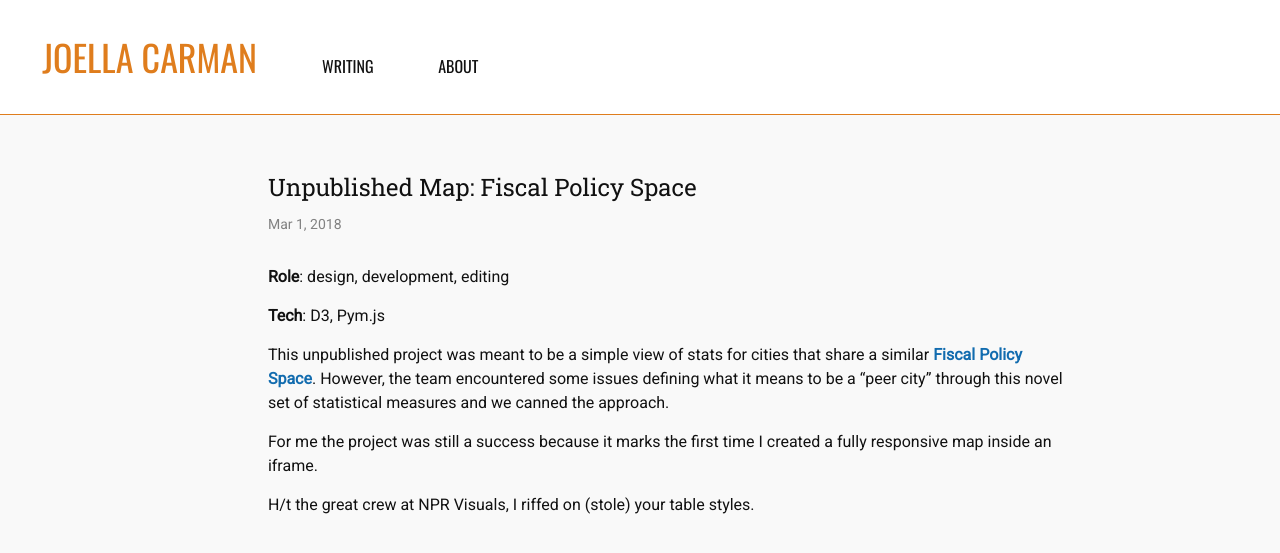
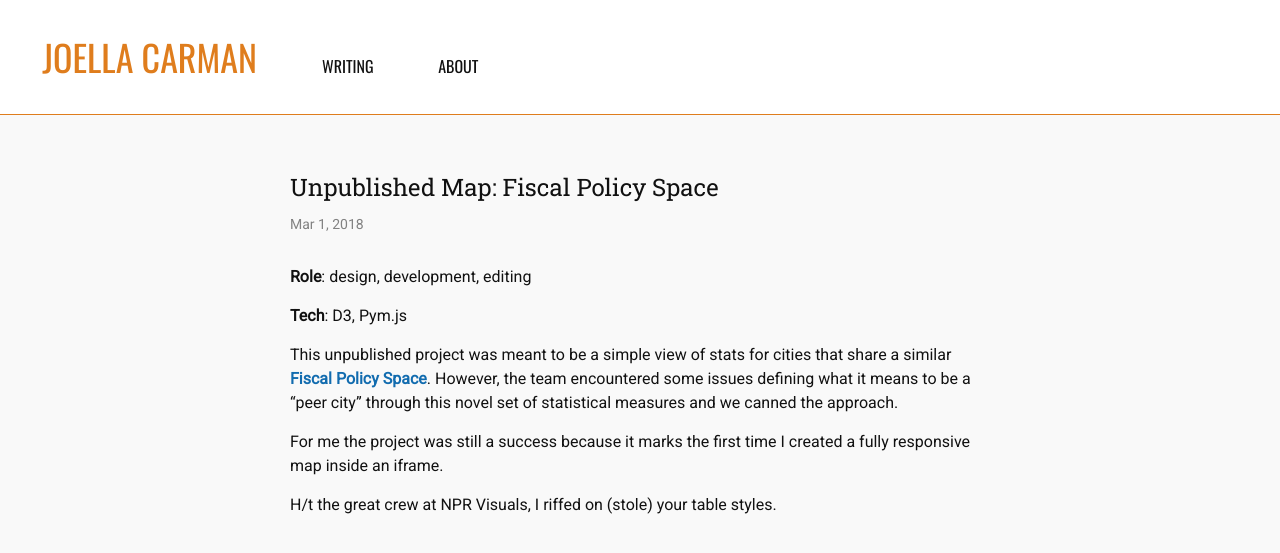
Before and after one commit to joellacarman/joellacarman.github.io, a Jekyll site: the page built from _posts/2018-03-01-responsive-map.md, in a window 1280 px wide. Shown: the top 553 px of the page. Built offline with Jekyll 4.4.1, drawn with Linux system fonts in a browser that asks for light colours.

Commit message:
gave posts a max width

```diff
--- a/_posts/2018-03-01-responsive-map.md
+++ b/_posts/2018-03-01-responsive-map.md
@@ -16,7 +16,7 @@ For me the project was still a success because it marks the first time I created
 H/t the great crew at NPR Visuals, I riffed on (stole) your table styles.
 
 {% raw %}
-  <div class="wrapper">
+  <div>
     <div id="iframe-here"></div>
   </div>
   <script src="https://pym.nprapps.org/pym.v1.js" type="text/javascript"></script>
--- a/_sass/_layout.scss
+++ b/_sass/_layout.scss
@@ -170,8 +170,8 @@ html {
 
 .post {
   margin: 0 auto;
-  padding-left: 5%;
   width: 66%;
+  max-width: 700px;
 
     @include media-query($on-palm) {
         width: 100%;
```
Also changed, not shown: _posts/2018-03-01-novel-chart.md (+1 -1 lines), 3 other files.
